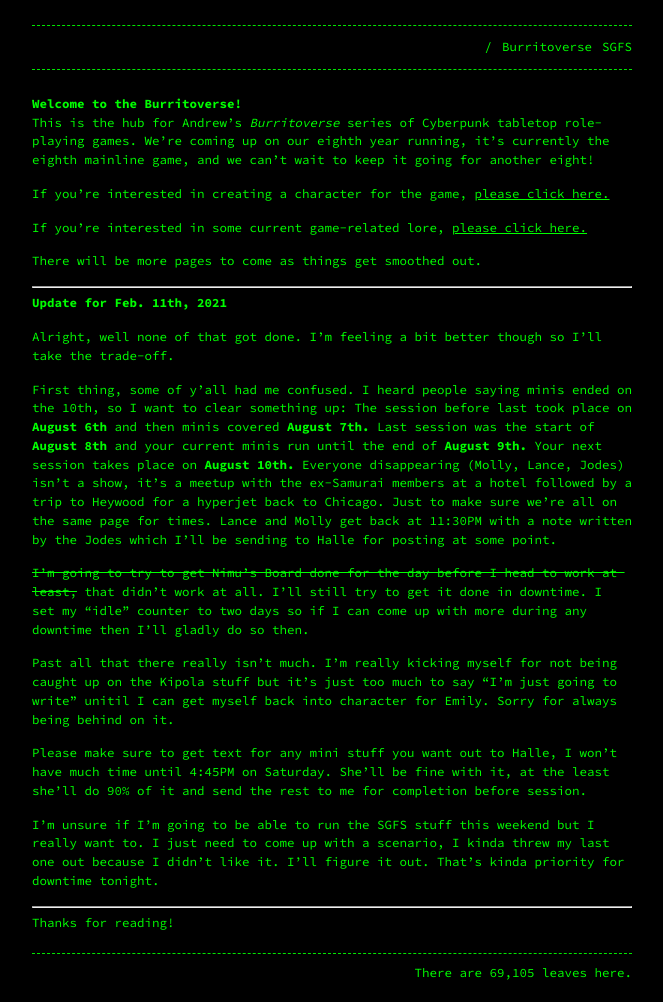
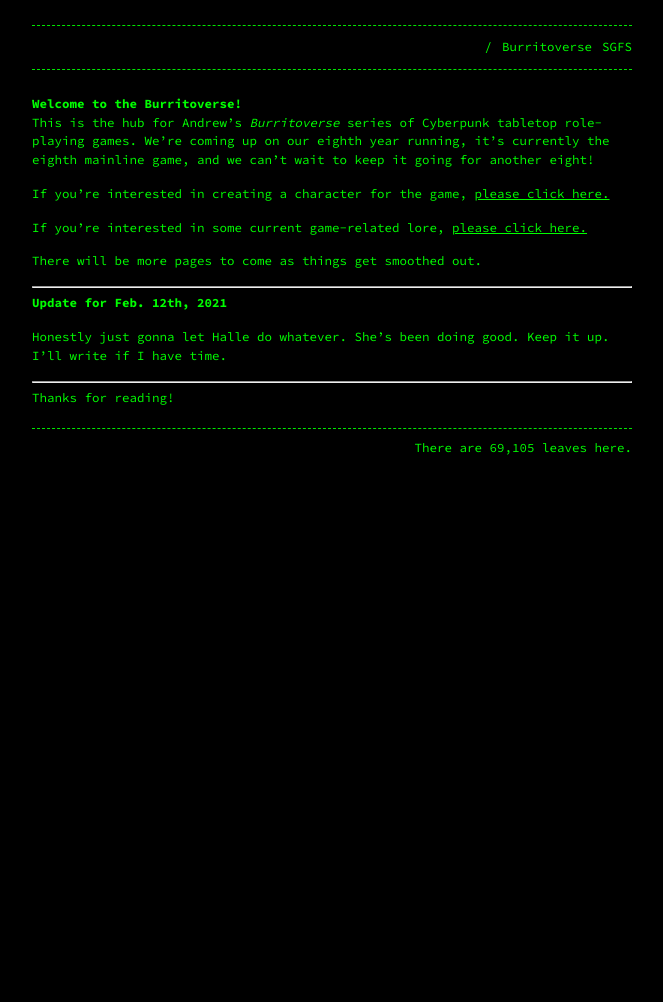
Before and after one commit to Terwilliger69105/69105.github.io, a Jekyll site: the page built from burritoverse.md, in a window 1280 px wide. Shown: the whole page, without its empty margins (308-971 px from the left). Built offline with Jekyll 4.4.1, drawn with Linux system fonts in a browser that asks for light colours; our own code applies the rules of GitHub Pages for plain Markdown files; after the commit the page ends 900 px from its top, so only the background shows below that.

Commit message:
Update burritoverse.md

```diff
--- a/burritoverse.md
+++ b/burritoverse.md
@@ -15,19 +15,9 @@ There will be more pages to come as things get smoothed out.
 
 ---
 
-**Update for Feb. 11th, 2021**
+**Update for Feb. 12th, 2021**
 
-Alright, well none of that got done. I'm feeling a bit better though so I'll take the trade-off.
-
-First thing, some of y'all had me confused. I heard people saying minis ended on the 10th, so I want to clear something up: The session before last took place on **August 6th** and then minis covered **August 7th.** Last session was the start of **August 8th** and your current minis run until the end of **August 9th.** Your next session takes place on **August 10th.** Everyone disappearing (Molly, Lance, Jodes) isn't a show, it's a meetup with the ex-Samurai members at a hotel followed by a trip to Heywood for a hyperjet back to Chicago. Just to make sure we're all on the same page for times. Lance and Molly get back at 11:30PM with a note written by the Jodes which I'll be sending to Halle for posting at some point.
-
-~~I'm going to try to get Nimu's Board done for the day before I head to work at least,~~ that didn't work at all. I'll still try to get it done in downtime. I set my "idle" counter to two days so if I can come up with more during any downtime then I'll gladly do so then.
-
-Past all that there really isn't much. I'm really kicking myself for not being caught up on the Kipola stuff but it's just too much to say "I'm just going to write" unitil I can get myself back into character for Emily. Sorry for always being behind on it.
-
-Please make sure to get text for any mini stuff you want out to Halle, I won't have much time until 4:45PM on Saturday. She'll be fine with it, at the least she'll do 90% of it and send the rest to me for completion before session.
-
-I'm unsure if I'm going to be able to run the SGFS stuff this weekend but I really want to. I just need to come up with a scenario, I kinda threw my last one out because I didn't like it. I'll figure it out. That's kinda priority for downtime tonight.
+Honestly just gonna let Halle do whatever. She's been doing good. Keep it up. I'll write if I have time.
 
 ---
 
```
